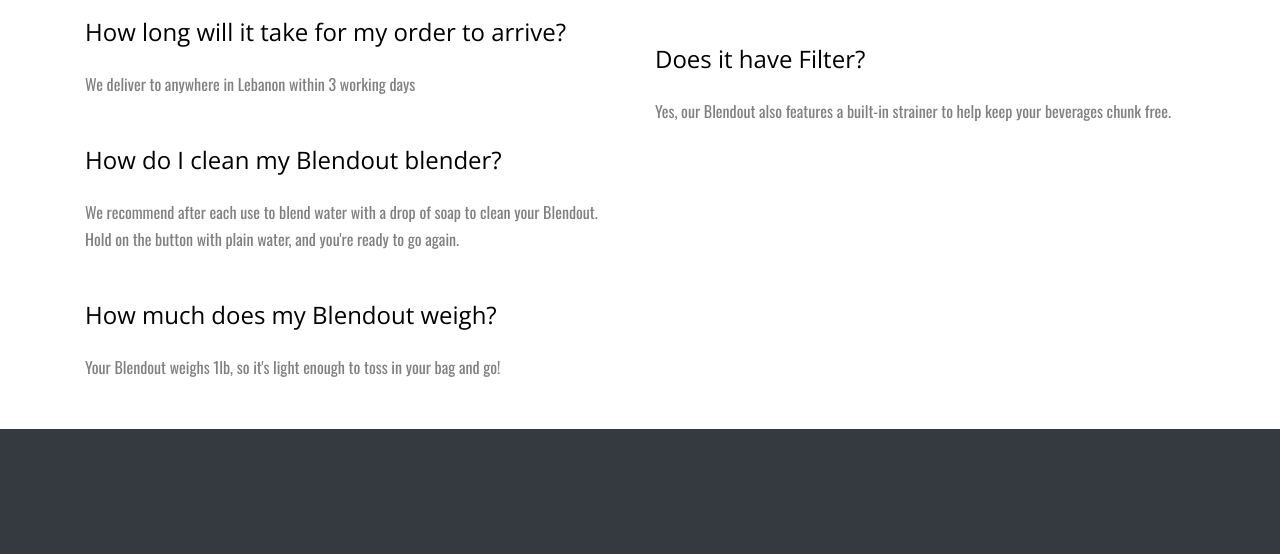
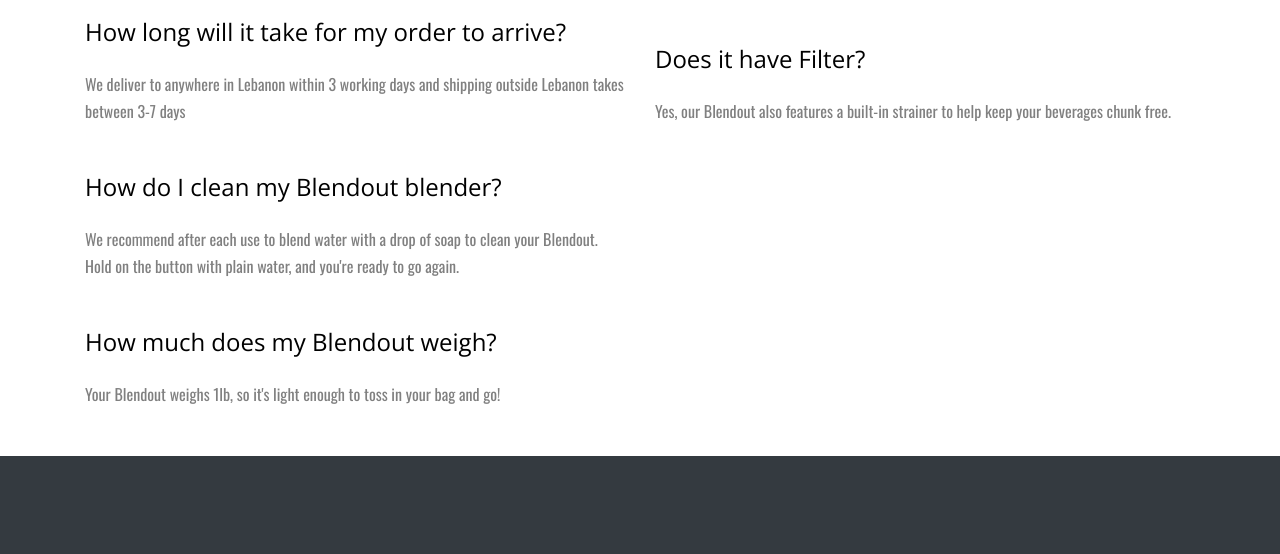
Before and after one commit to mahmoudafer/blendout, a plain HTML site: page index.html in a window 1280 px wide. Shown: the part 6555-7109 px from the top of the page. Drawn offline with nearby package versions, Linux system fonts and the light colour scheme; animation ran at ten frames a second; files whose address does not match are found by name.

Commit message:
Update index.html

```diff
--- a/index.html
+++ b/index.html
@@ -639,7 +639,7 @@
 
             <div class="mb-5" data-aos="fade-up" data-aos-delay="100">
               <h3 class="text-black h4 mb-4">How long will it take for my order to arrive?</h3>
-              <p>We deliver to anywhere in Lebanon within 3 working days</p>
+              <p>We deliver to anywhere in Lebanon within 3 working days and shipping outside Lebanon takes between 3-7 days</p>
             </div>
 
             <div class="mb-5" data-aos="fade-up" data-aos-delay="100">
```
